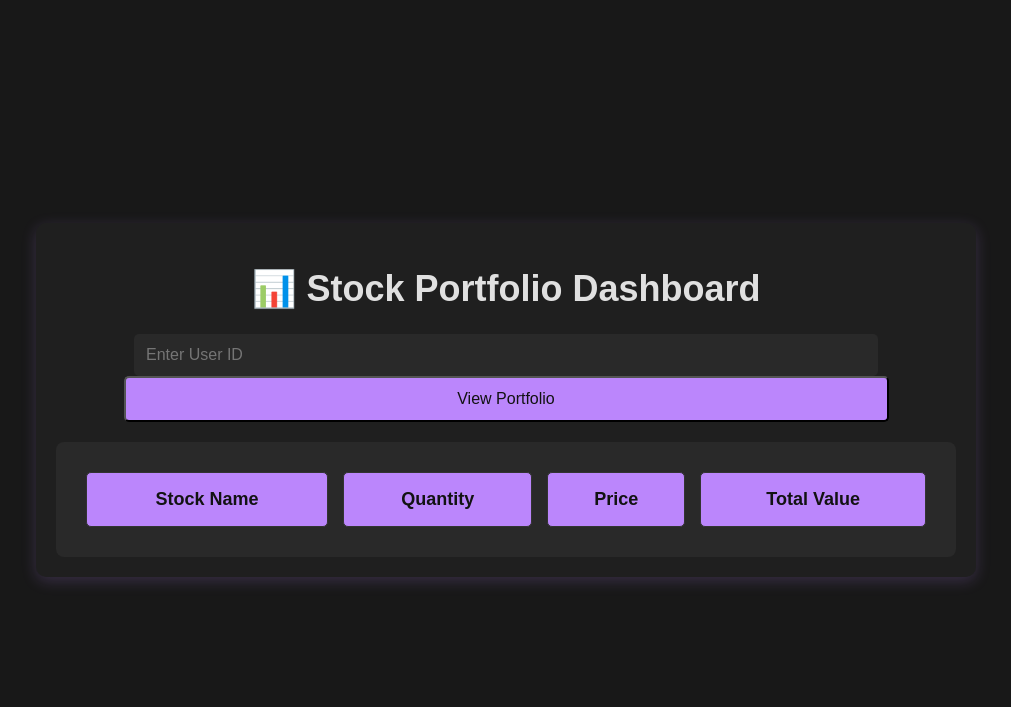
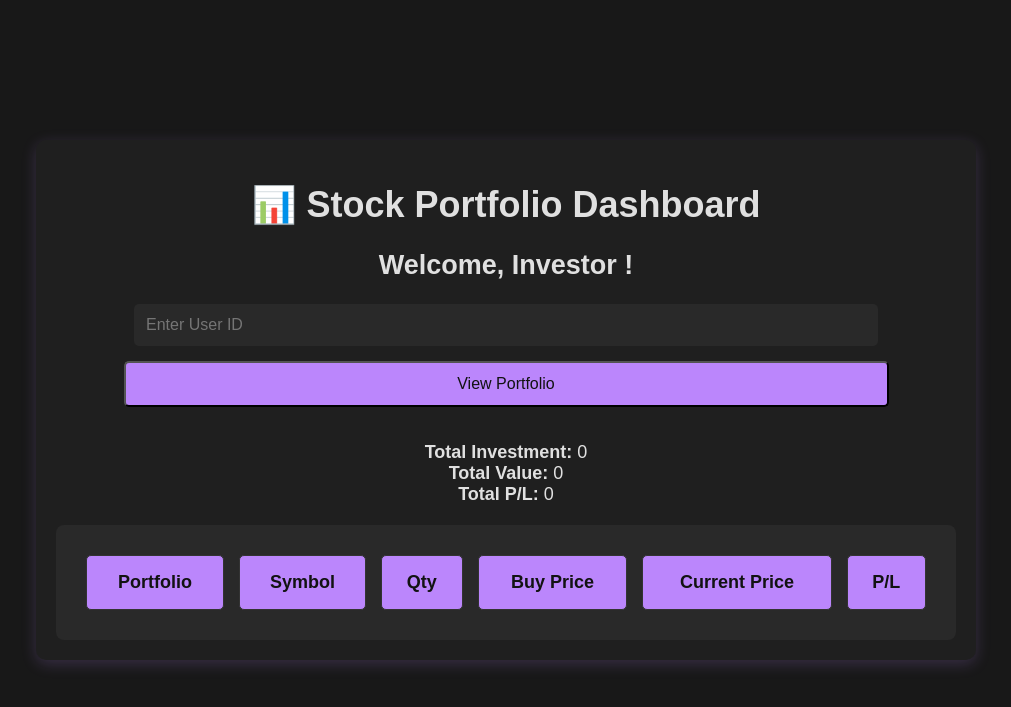
Before and after one commit to Dinol-ino/project, a Flask app: template STOCK_dbms/templates/index.html in a window 1280 px wide. Shown: the top 707 px of the page, without its empty margins (134-1145 px from the left). Run offline with Flask 3, Linux system fonts and the light colour scheme; the template is opened without the code that fills it, so the values that code supplies are empty.

Commit message:
Updated project files

```diff
--- a/STOCK_dbms/app.py
+++ b/STOCK_dbms/app.py
@@ -1,11 +1,11 @@
-from flask import Flask, render_template, jsonify
-from flask_login import LoginManager, login_required, current_user
+from flask import Flask, render_template, jsonify, redirect, url_for, flash
+from flask_login import LoginManager, login_required, current_user, login_user, logout_user
 from auth import auth_bp, User
 from db_config import get_db_connection
 
 app = Flask(__name__)
 app.secret_key = "super_secret_key"
-app.register_blueprint(auth_bp)  # ✅ Register authentication Blueprint
+app.register_blueprint(auth_bp)
 
 login_manager = LoginManager(app)
 login_manager.login_view = "auth.login"
@@ -14,19 +14,29 @@ login_manager.login_view = "auth.login"
 def load_user(user_id):
     conn = get_db_connection()
     cursor = conn.cursor(dictionary=True)
-    cursor.execute("SELECT id, username, password FROM user WHERE id = %s;", (user_id,))
-    result = cursor.fetchone()
-    conn.close()
-    return User(result["id"], result["username"], result["password"]) if result else None
+
+    try:
+        cursor.execute("SELECT user_id, name, email FROM users WHERE user_id = %s;", (user_id,))
+        result = cursor.fetchone()
+        conn.close()
+
+        if result:
+            return User(result["user_id"], result["name"], result["email"])
+        else:
+            return None
+    except Exception as e:
+        print(f"Error loading user: {e}")
+        conn.close()
+        return None
 
 @app.route("/")
 def index():
-    return render_template("login.html")  # ✅ Default page redirects to login
+    return render_template("login.html")
 
 @app.route("/dashboard")
 @login_required
 def dashboard():
-    return render_template("index.html", username=current_user.username)  # ✅ Now serves portfolio dashboard
+    return render_template("index.html", username=current_user.username)
 
 @app.route("/portfolio/<int:user_id>")
 @login_required
@@ -34,24 +44,77 @@ def get_portfolio(user_id):
     conn = get_db_connection()
     cursor = conn.cursor(dictionary=True)
 
-    # ✅ Retrieve holdings, stock details, and compute profit/loss
-    cursor.execute("""
-        SELECT p.portfolio_id, p.user_id, p.portfolio_name,
-               h.stock_id, h.quantity, h.avg_buy_price,
-               s.symbol, s.company_name, s.sector, s.current_price,
-               (s.current_price - h.avg_buy_price) * h.quantity AS profit_loss
-        FROM portfolios p
-        LEFT JOIN holdings h ON p.portfolio_id = h.portfolio_id
-        LEFT JOIN stocks s ON h.stock_id = s.stock_id
-        WHERE p.user_id = %s;
-    """, (user_id,))
+    try:
+        cursor.execute("""
+            SELECT p.portfolio_id, p.portfolio_name,
+                   s.symbol, s.company_name, s.current_price,
+                   h.quantity, h.avg_buy_price,
+                   (s.current_price - h.avg_buy_price) * h.quantity AS profit_loss
+            FROM portfolios p
+            LEFT JOIN holdings h ON p.portfolio_id = h.portfolio_id
+            LEFT JOIN stocks s ON h.stock_id = s.stock_id
+            WHERE p.user_id = %s;
+        """, (user_id,))
 
-    portfolio = cursor.fetchall()
-    conn.close()
+        portfolio_data = cursor.fetchall()
 
-    print("Portfolio Data Returned:", portfolio)  # ✅ Debugging output
+        clean_data = [
+            item for item in portfolio_data
+            if item['avg_buy_price'] is not None and
+               item['quantity'] is not None and
+               item['current_price'] is not None
+        ]
 
-    return jsonify(portfolio) if portfolio else jsonify([])
+        total_investment = sum(item['avg_buy_price'] * item['quantity'] for item in clean_data)
+        total_value = sum(item['current_price'] * item['quantity'] for item in clean_data)
+        total_profit_loss = total_value - total_investment
+
+        conn.close()
+
+        return jsonify({
+            "portfolio_data": portfolio_data,
+            "total_investment": total_investment,
+            "total_value": total_value,
+            "total_profit_loss": total_profit_loss
+        })
+
+    except Exception as e:
+        print(f"Error fetching portfolio data: {e}")
+        conn.close()
+        return jsonify({"error": "Failed to fetch portfolio data"}), 500
+
+@app.route("/stock_history/<int:stock_id>")
+@login_required
+def get_stock_history(stock_id):
+    conn = get_db_connection()
+    cursor = conn.cursor(dictionary=True)
+
+    try:
+        cursor.execute("""
+            SELECT date, close_price
+            FROM price_history
+            WHERE stock_id = %s;
+        """, (stock_id,))
+
+        price_history = cursor.fetchall()
+        conn.close()
+
+        if not price_history:
+            return jsonify({"error": "No price history found for this stock"}), 404
+
+        return jsonify(price_history)
+
+    except Exception as e:
+        print(f"Error fetching stock history: {e}")
+        conn.close()
+        return jsonify({"error": "Failed to fetch stock history"}), 500
+
+@app.route("/logout")
+@login_required
+def logout():
+    logout_user()
+    flash("You have been logged out.", "info")
+    return redirect(url_for("auth.login"))
 
 if __name__ == "__main__":
     app.run(debug=True)
--- a/STOCK_dbms/static/main.js
+++ b/STOCK_dbms/static/main.js
@@ -5,9 +5,11 @@ async function fetchPortfolio() {
     const spinner = document.getElementById("loadingSpinner");
     const table = document.getElementById("portfolioTable");
 
-    table.innerHTML = ""; // Clear table before new fetch
+    // Clear table before new fetch
+    table.innerHTML = "";
     spinner.style.display = "block"; // Show loading spinner
 
+    // Validate user ID
     if (!userId || isNaN(userId) || userId.length === 0) {
         alert("Please enter a valid User ID.");
         spinner.style.display = "none";
@@ -15,25 +17,30 @@ async function fetchPortfolio() {
     }
 
     try {
+        // Fetch portfolio data from backend
         const res = await fetch(`/portfolio/${userId}`);
         console.log("Response status:", res.status);
 
+        // Check if response is okay
         if (!res.ok) {
-            const errorText = await res.text(); // ✅ Get full error response
+            const errorText = await res.text();
             console.error("Server Error:", errorText);
             alert(`Error ${res.status}: ${errorText}`);
             throw new Error(`Error ${res.status}: ${errorText}`);
         }
 
+        // Parse the response data
         const data = await res.json();
         console.log("Data received:", data);
 
-        if (!data || data.length === 0) {
+        // Check if no data was returned
+        if (!data || data.portfolio_data.length === 0) {
             table.innerHTML = `<tr><td colspan="6">No data found for User ID ${userId}</td></tr>`;
         } else {
-            // ✅ Optimized table rendering using `document.createElement()`
+            // Create a document fragment to hold the table rows
             const fragment = document.createDocumentFragment();
 
+            // Create the header row
             const headerRow = document.createElement("tr");
             headerRow.innerHTML = `
                 <th>Portfolio</th>
@@ -45,7 +52,8 @@ async function fetchPortfolio() {
             `;
             fragment.appendChild(headerRow);
 
-            data.forEach(row => {
+            // Loop through the portfolio data and create table rows
+            data.portfolio_data.forEach(row => {
                 console.log("Row data:", row);
 
                 const tr = document.createElement("tr");
@@ -60,12 +68,21 @@ async function fetchPortfolio() {
                 fragment.appendChild(tr);
             });
 
+            // Append the rows to the table
             table.appendChild(fragment);
+
+            // Update portfolio summary
+            const summary = document.getElementById("portfolioSummary");
+            summary.innerHTML = `
+                <strong>Total Investment: </strong> ${data.total_investment}<br>
+                <strong>Total Value: </strong> ${data.total_value}<br>
+                <strong>Total P/L: </strong> ${data.total_profit_loss}
+            `;
         }
     } catch (error) {
         console.error("Error fetching portfolio:", error);
         alert("Error fetching portfolio. Please try again.");
     } finally {
-        spinner.style.display = "none"; // Hide loading spinner
+        spinner.style.display = "none"; // Hide spinner after request is complete
     }
 }
--- a/STOCK_dbms/static/style.css
+++ b/STOCK_dbms/static/style.css
@@ -64,16 +24,29 @@ button {
     text-align: center;
 }
 
+/* Portfolio Summary Section */
+#portfolioSummary {
+    margin: 20px 0;
+    font-size: 18px;
+    color: #E0E0E0;
+}
+
+/* Loading Spinner */
+#loadingSpinner {
+    color: #BB86FC;
+    font-size: 20px;
+    margin-top: 20px;
+}
 
 /* Dashboard Table */
 table {
     width: 100%;
-    border-collapse : separate;
+    border-collapse: separate;
     border-spacing: 15px;
     border-radius: 8px;
     background-color: #292929;
     padding: 15px;
-    margin-top:20px;
+    margin-top: 20px;
 }
 
 th, td {
@@ -89,11 +62,39 @@ th {
     background-color: #BB86FC;
     color: #121212;
 }
+
 tr {
     margin-bottom: 12px;
 }
 
-
 tr:hover {
     background-color: #333;
 }
+
+/* Button */
+button {
+    font-size: 16px;
+    padding: 12px;
+    width: 85%;
+    border-radius: 5px;
+    background-color: #BB86FC;
+    color: #121212;
+    cursor: pointer;
+    transition: all 0.3s ease-in-out;
+}
+
+input {
+    font-size: 16px;
+    padding: 12px;
+    width: 80%;
+    border: none;
+    border-radius: 5px;
+    background-color: #292929;
+    color: #E0E0E0;
+    transition: all 0.3s ease-in-out;
+}
+
+/* Adjustments for Input and Button (specific to portfolio page) */
+input, button {
+    margin-bottom: 15px;
+}
--- a/STOCK_dbms/templates/index.html
+++ b/STOCK_dbms/templates/index.html
@@ -1,34 +1,42 @@
 <!DOCTYPE html>
-<html>
+<html lang="en">
 <head>
+    <meta charset="UTF-8">
+    <meta name="viewport" content="width=device-width, initial-scale=1.0">
     <title>Portfolio Dashboard</title>
     <link rel="stylesheet" href="{{ url_for('static', filename='style.css') }}">
 </head>
 <body>
     <div class="dashboard-container">
         <h1>📊 Stock Portfolio Dashboard</h1>
+        <h2>Welcome, {{ "Investor" }} !</h2>
+
         <input type="number" id="userId" placeholder="Enter User ID">
         <button onclick="fetchPortfolio()">View Portfolio</button>
 
-        <!-- Loading Spinner -->
         <div id="loadingSpinner" style="display:none;">🔄 Loading...</div>
 
-        <!-- Table for Portfolio Data -->
+        <div id="portfolioSummary">
+            <strong>Total Investment: </strong> 0<br>
+            <strong>Total Value: </strong> 0<br>
+            <strong>Total P/L: </strong> 0
+        </div>
+
         <table id="portfolioTable">
             <thead>
                 <tr>
-                    <th>Stock Name</th>
-                    <th>Quantity</th>
-                    <th>Price</th>
-                    <th>Total Value</th>
+                    <th>Portfolio</th>
+                    <th>Symbol</th>
+                    <th>Qty</th>
+                    <th>Buy Price</th>
+                    <th>Current Price</th>
+                    <th>P/L</th>
                 </tr>
             </thead>
             <tbody>
-                <!-- Dynamic content will be inserted here -->
             </tbody>
         </table>
 
-        <!-- Link to JS -->
         <script src="{{ url_for('static', filename='main.js') }}"></script>
     </div>
 </body>
```
Also changed, not shown: other parts of STOCK_dbms/static/style.css (+0 -40 lines), STOCK_dbms/templates/profile.html (added, +16 -0 lines), STOCK_dbms/templates/stock_history.html (added, +27 -0 lines), 1 other file.
